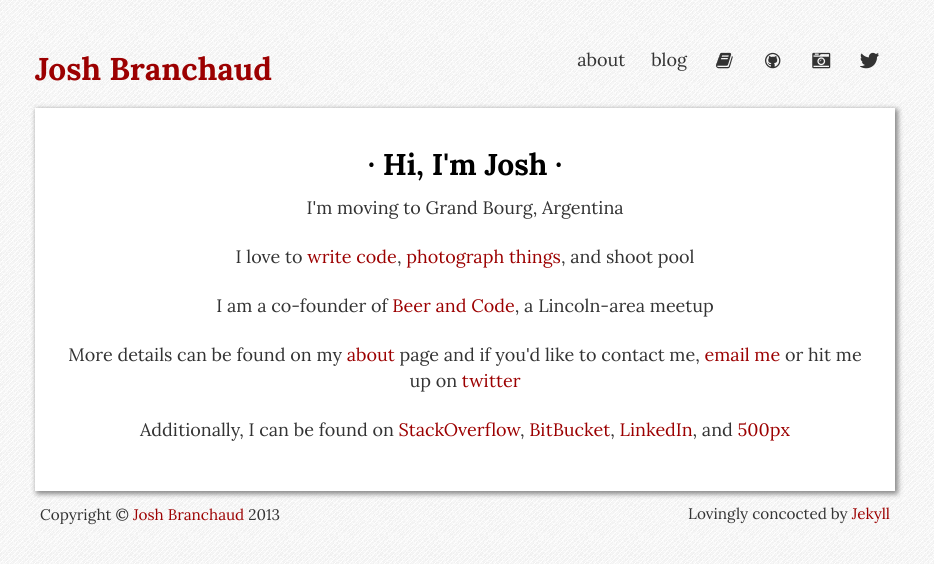
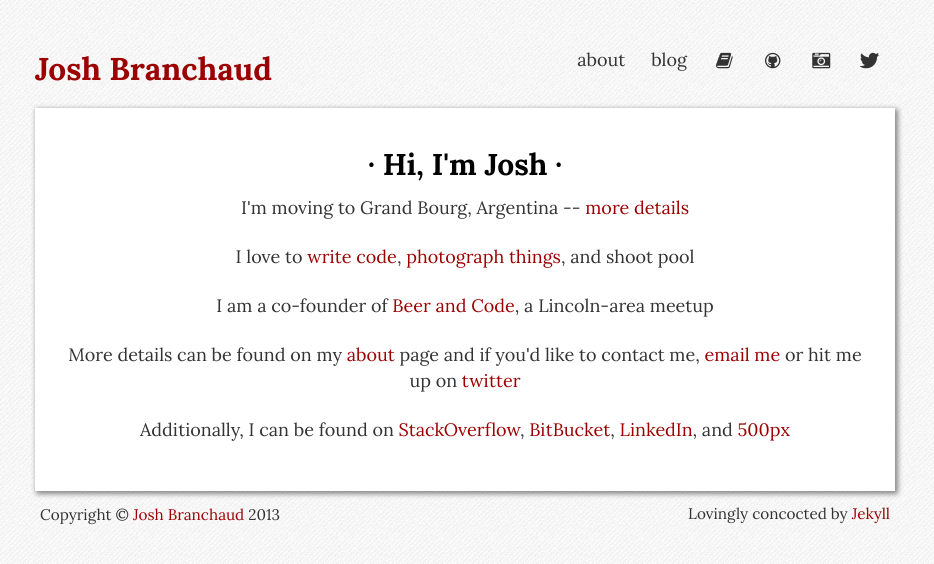
Before and after one commit to jbranchaud/blog, a Jekyll site: the page built from index.html, in a window 1280 px wide. Shown: the top 564 px of the page, without its empty margins (175-1109 px from the left). Built offline with Jekyll 4.4.1, drawn with Linux system fonts in a browser that asks for light colours.

Commit message:
Linking to more details about moving to argentina.

```diff
--- a/index.html
+++ b/index.html
@@ -8,6 +8,7 @@ title: Home
 
 <p>
 I'm moving to Grand Bourg, Argentina
+-- <a href="http://joshanderin.com/2013/07/15/Our-Placement.html">more details</a>
 </p>
 
 <p>
```
